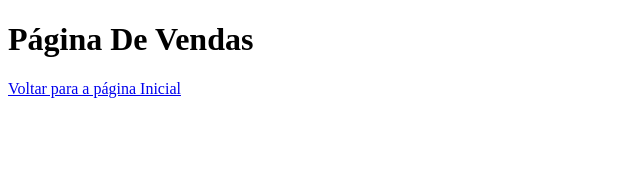
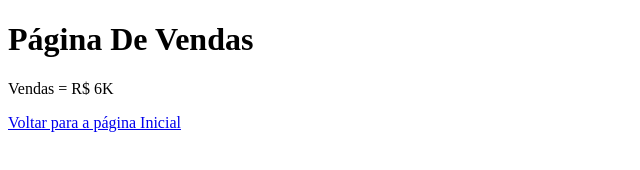
Before and after one commit to LuanSantiago02/githubTeste, a plain HTML site: page vendas.html in a window 1280 px wide. Shown: the whole page, without its empty margins (0-640 px from the left). Drawn offline with Linux system fonts and the light colour scheme.

Commit message:
Acrescentado valor das vendas

```diff
--- a/vendas.html
+++ b/vendas.html
@@ -7,6 +7,7 @@
 </head>
 <body>
     <h1>Página De Vendas</h1>
+    <p>Vendas = R$ 6K</p>
     <a href="index.html"> Voltar para a página Inicial</a>
 </body>
 </html>
```
